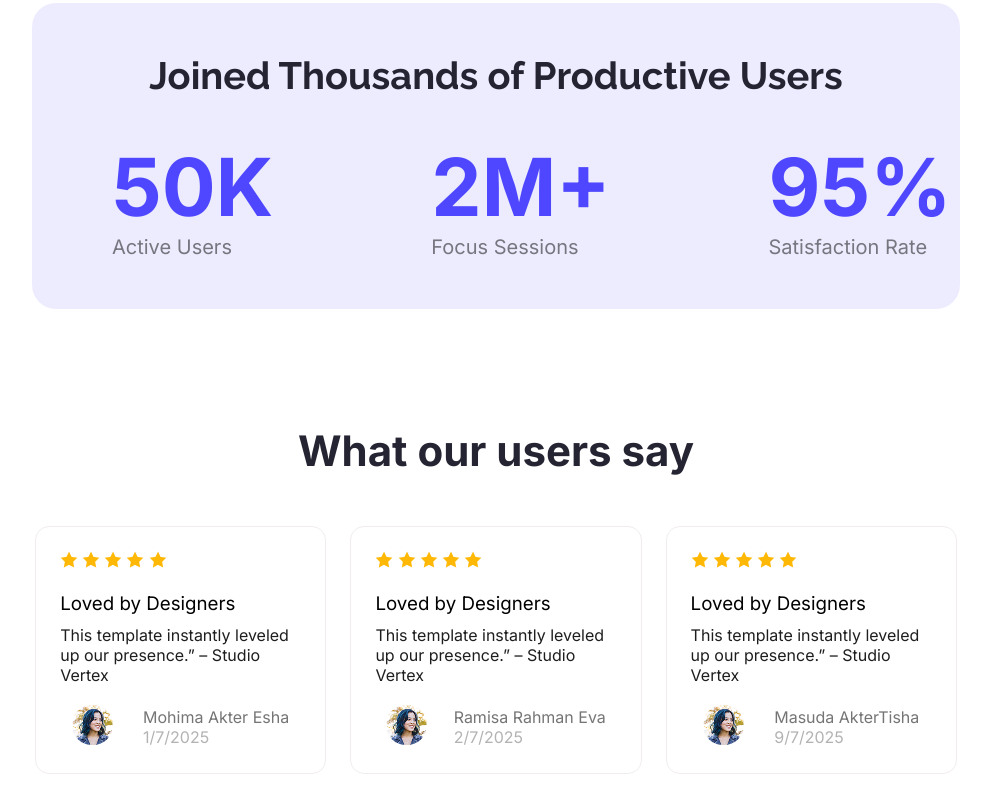
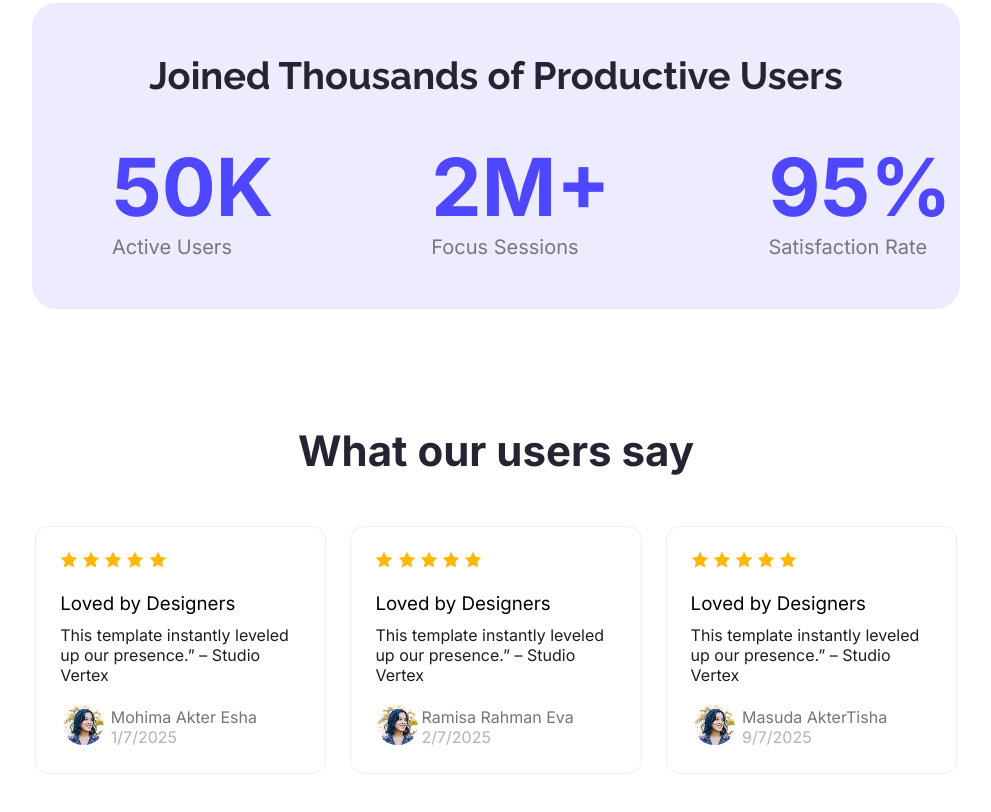
Before and after one commit to Masuda-Akter-Tisha/landing-lunchpad, a plain HTML site: page index.html in a window 1280 px wide. Shown: the part 1293-2105 px from the top of the page, without its empty margins (144-1135 px from the left). Drawn offline with Linux system fonts and the light colour scheme.

Commit message:
added some style in feedback users section

```diff
--- a/styles/style.css
+++ b/styles/style.css
@@ -181,10 +181,10 @@ nav{
 }
 .reviewer-data{
    display:flex;
-   justify-content:left;
    align-items: center;
-   gap:5px;
    margin-top:20px;
+   width:200px;
+   margin-left:0px;
 }
 .review-container{
     display: flex;
```
